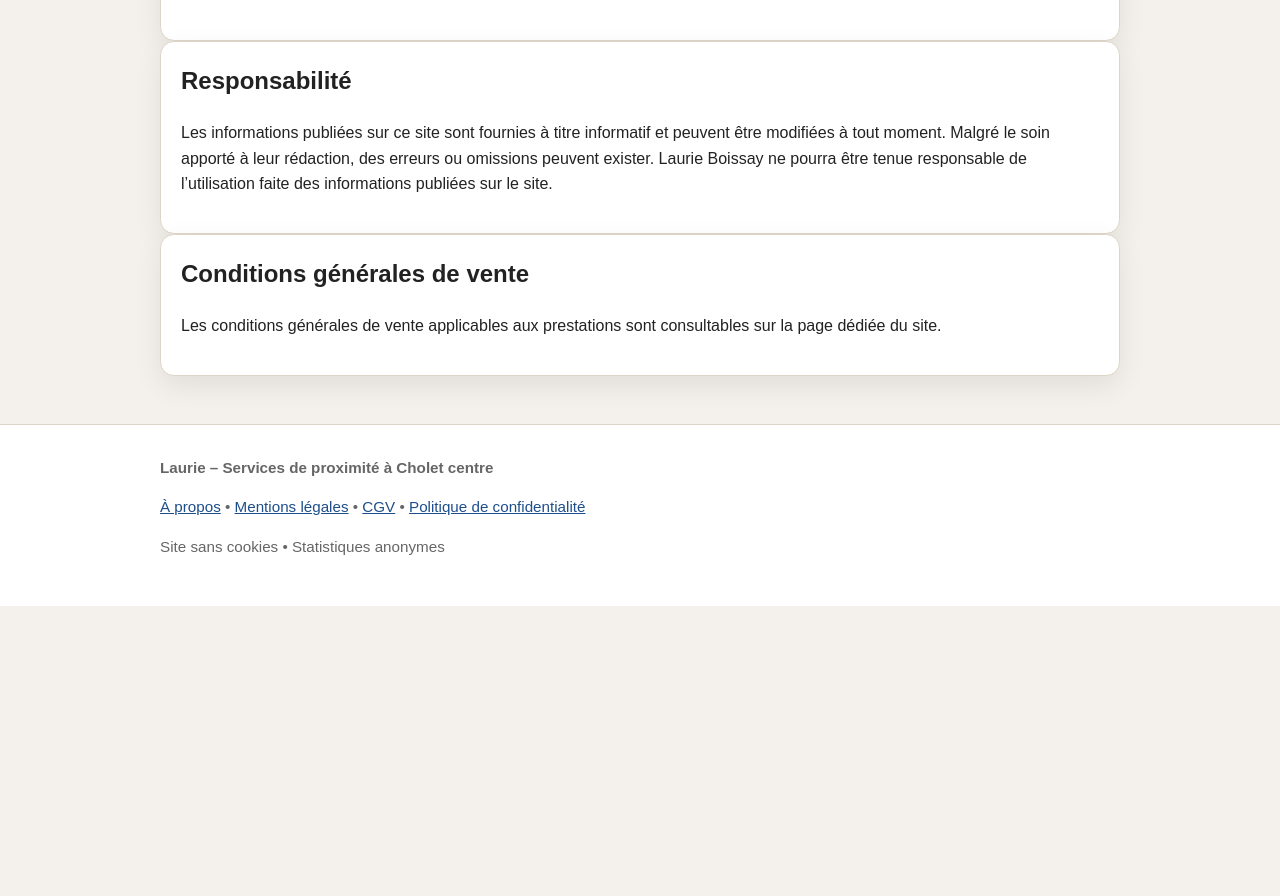
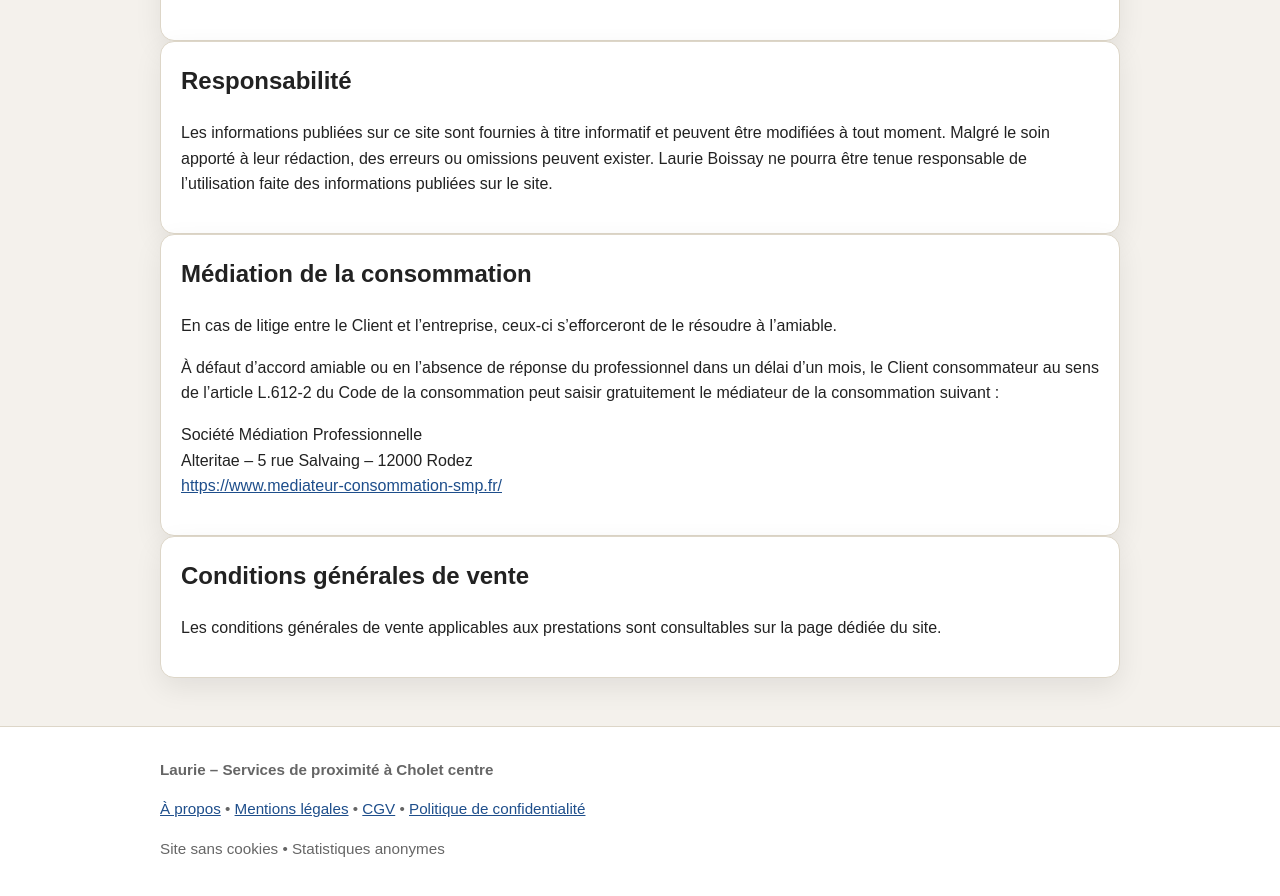
Before and after one commit to Laurie-services/laurie-services.github.io, a Jekyll site: the page built from mentions-legales.html, in a window 1280 px wide and 900 px high, scrolled down 2074 px. Shown: the top 896 px of the window. Built offline with Jekyll 4.4.1, drawn with Linux system fonts in a browser that asks for light colours; before the commit the page ends 2680 px from its top, so only the background shows below that; some of the changed text lies outside the part shown.

Commit message:
Médiateur true

```diff
--- a/_config.yml
+++ b/_config.yml
@@ -19,7 +19,7 @@ prelaunch: false
 sap_validated: true
 
 # Médiateur de la consommation désigné
-mediator_enabled: false
+mediator_enabled: true
 
 # L'avance immédiate est active
 avance_immediate_active: false
--- a/mentions-legales.html
+++ b/mentions-legales.html
@@ -110,6 +110,28 @@ description: "Mentions légales du site Laurie – Services de proximité à Cho
 </section>
 
 <section class="card">
+  <h2>Médiation de la consommation</h2>
+
+  <p>
+    En cas de litige entre le Client et l’entreprise, ceux-ci s’efforceront de le résoudre à l’amiable.
+  </p>
+
+  <p>
+    À défaut d’accord amiable ou en l’absence de réponse du professionnel dans un délai d’un mois,
+    le Client consommateur au sens de l’article L.612-2 du Code de la consommation peut saisir
+    gratuitement le médiateur de la consommation suivant :
+  </p>
+
+  <p>
+    Société Médiation Professionnelle<br>
+    Alteritae – 5 rue Salvaing – 12000 Rodez<br>
+    <a href="https://www.mediateur-consommation-smp.fr/">
+      https://www.mediateur-consommation-smp.fr/
+    </a>
+  </p>
+</section>
+
+<section class="card">
   <h2>Conditions générales de vente</h2>
   <p>
     Les conditions générales de vente applicables aux prestations sont consultables sur la page dédiée du site.
```
Also changed, not shown: other parts of mentions-legales.html (+1 -1 lines).
